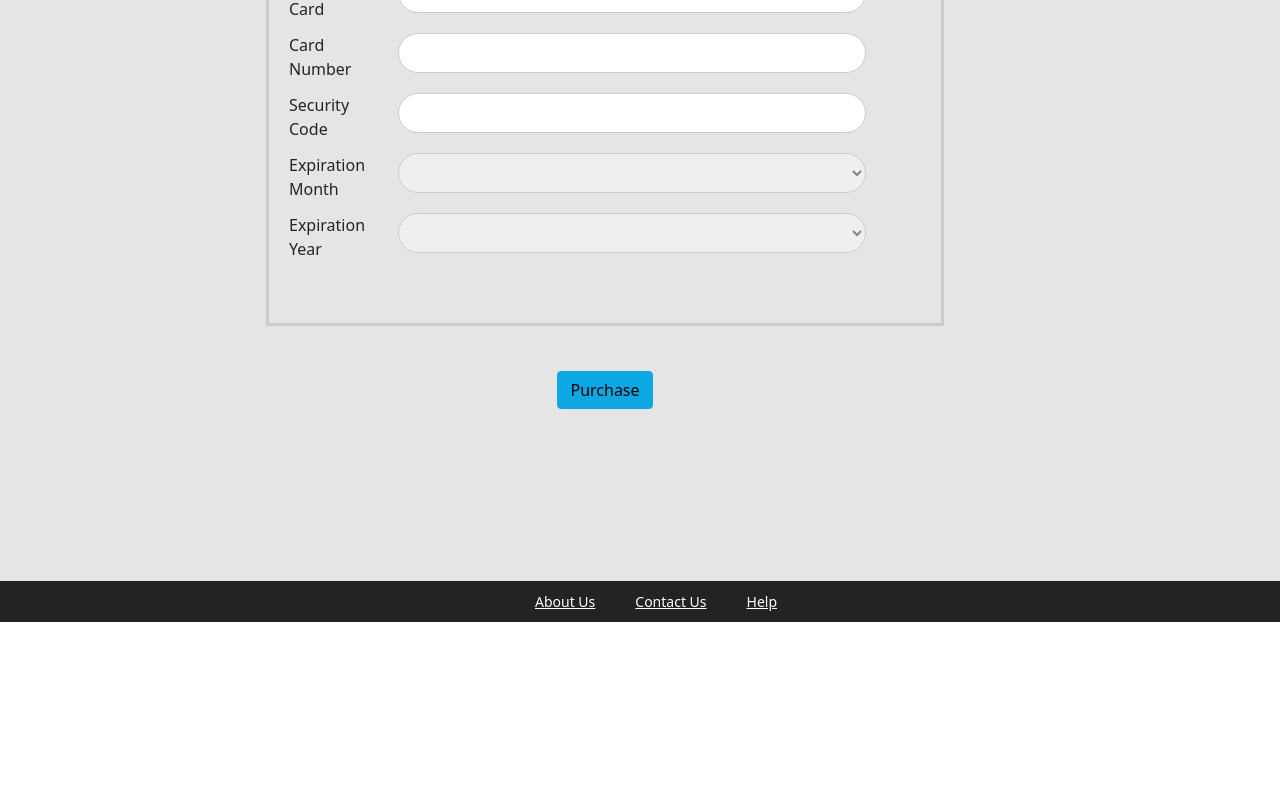
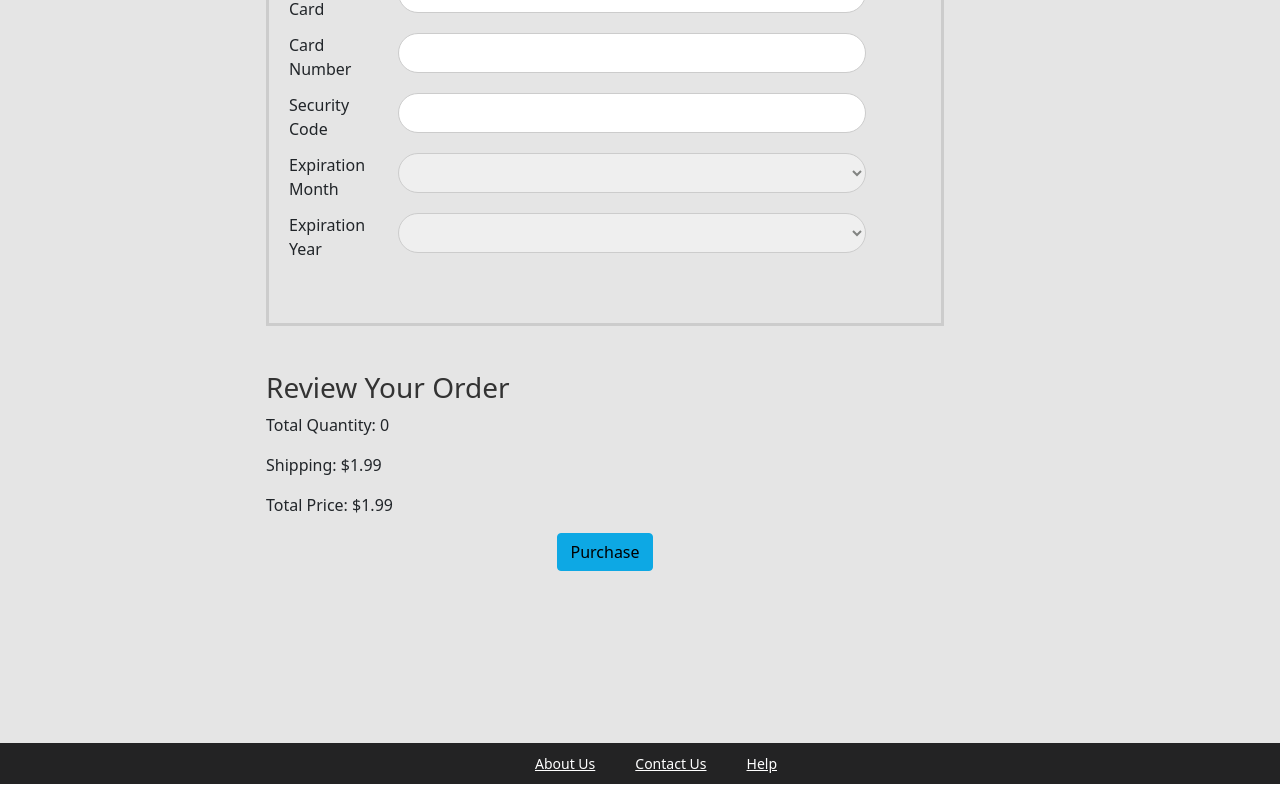
Before and after one commit to HUA1846/ecommerce, an Angular app in the folder frontend/ecommerce/: page /checkout in a window 1280 px wide. Shown: the part 1552-2352 px from the top of the page. Before the commit the page ends 2190 px from the top, so only its background shows below. Built offline with nearby package versions, Linux system fonts and the light colour scheme; no server answers.

Commit message:
add order review

```diff
--- a/frontend/ecommerce/src/app/components/checkout/checkout.component.html
+++ b/frontend/ecommerce/src/app/components/checkout/checkout.component.html
@@ -195,6 +195,13 @@
                         </div>
                     </div>
                 </div>
+                <!-- Order Details -->
+                <div>
+                    <h3>Review Your Order</h3>
+                    <p>Total Quantity: {{totalQuantity}}</p>
+                    <p>Shipping: {{1.99 | currency:'USD'}}</p>
+                    <p>Total Price: {{totalPrice + 1.99 | currency: 'USD'}}</p>
+                </div>
                 <!-- submit button -->
                 <div class="text-center">
                     <button type="submit" class="btn btn-info">Purchase</button>
--- a/frontend/ecommerce/src/app/components/checkout/checkout.component.ts
+++ b/frontend/ecommerce/src/app/components/checkout/checkout.component.ts
@@ -9,6 +9,9 @@ import { FormBuilder, FormGroup } from '@angular/forms';
 export class CheckoutComponent implements OnInit {
 
   checkoutFormGroup: FormGroup;
+
+  totalPrice: number = 0;
+  totalQuantity: number = 0;
 
   constructor(private formBuilder: FormBuilder) { }
 
```
